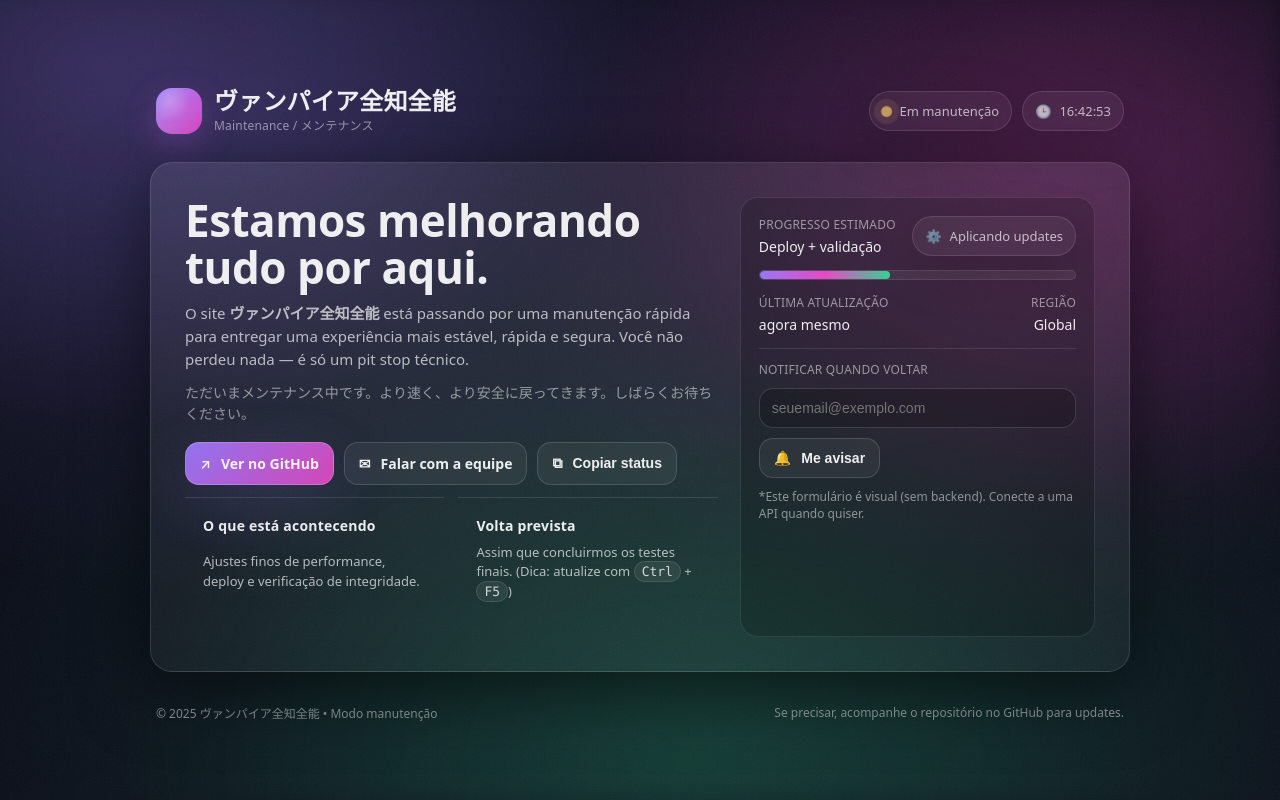
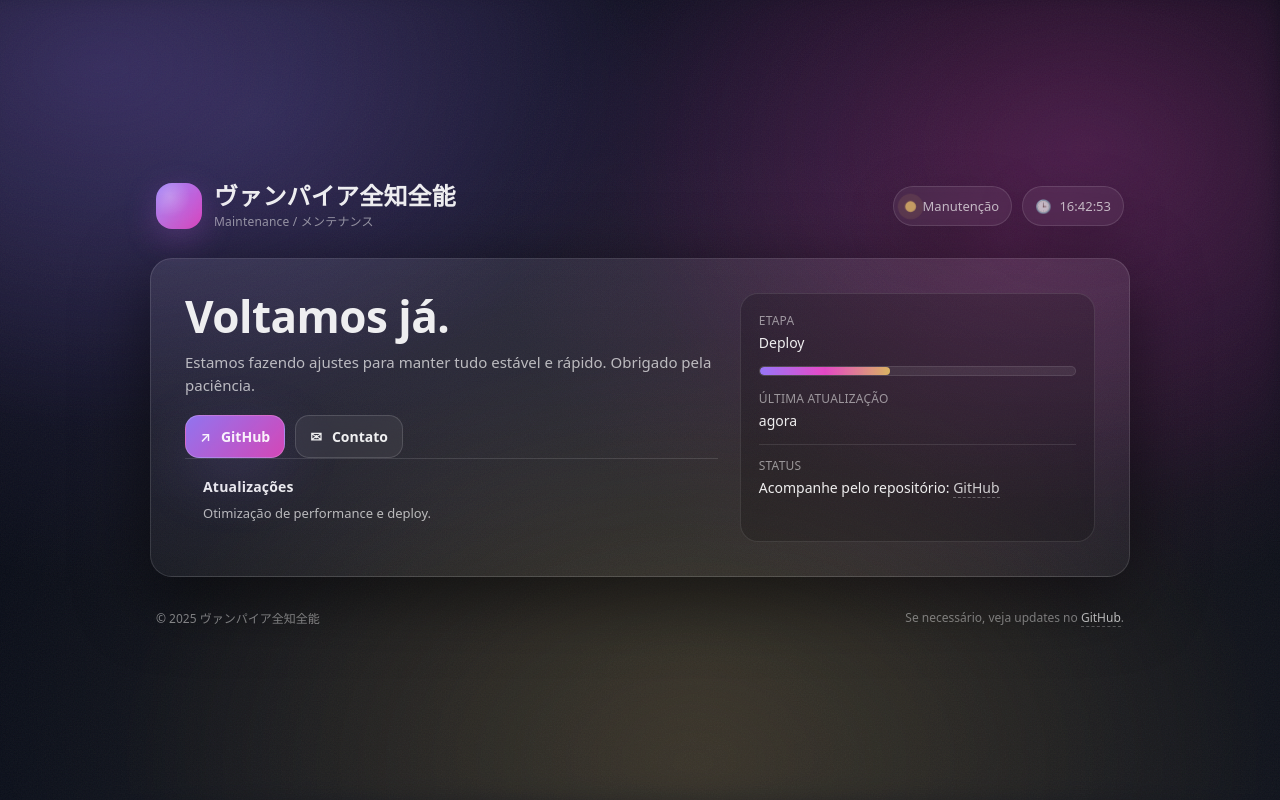
Before and after one commit to VANPAYA/TESTEE-MANUTENCAO, a plain HTML site: page index.html in a window 1280 px wide. Drawn offline with Linux system fonts and the light colour scheme.

Commit message:
Update index.html

```diff
--- a/index.html
+++ b/index.html
@@ -4,20 +4,17 @@
   <meta charset="utf-8" />
   <meta name="viewport" content="width=device-width,initial-scale=1" />
   <meta name="theme-color" content="#0b0f1a" />
-  <meta name="description" content="ヴァンパイア全知全能 — estamos em manutenção para melhorar sua experiência. Voltamos já." />
+  <meta name="description" content="ヴァンパイア全知全能 — manutenção em andamento." />
   <title>Manutenção • ヴァンパイア全知全能</title>
 
   <style>
     :root{
       --bg0:#060812;
       --bg1:#0b0f1a;
-      --card: rgba(255,255,255,.06);
-      --card2: rgba(255,255,255,.10);
       --txt: rgba(255,255,255,.92);
       --muted: rgba(255,255,255,.68);
       --muted2: rgba(255,255,255,.52);
       --line: rgba(255,255,255,.12);
-      --ok:#38f6a5;
       --warn:#ffd36e;
       --accent:#9b7bff;
       --accent2:#ff4fd8;
@@ -33,12 +30,12 @@
       font-family: ui-sans-serif, system-ui, -apple-system, Segoe UI, Roboto, Helvetica, Arial, "Apple Color Emoji","Segoe UI Emoji";
       background: radial-gradient(1200px 800px at 20% 15%, rgba(155,123,255,.18), transparent 60%),
                   radial-gradient(900px 700px at 78% 30%, rgba(255,79,216,.16), transparent 55%),
-                  radial-gradient(1200px 900px at 55% 85%, rgba(56,246,165,.10), transparent 60%),
+                  radial-gradient(1200px 900px at 55% 85%, rgba(255,211,110,.10), transparent 60%),
                   linear-gradient(180deg, var(--bg0), var(--bg1));
       overflow-x:hidden;
     }
 
-    /* subtle animated noise + aurora */
+    /* subtle animated aurora + noise */
     .fx, .fx::before, .fx::after{
       position:fixed; inset:0; pointer-events:none; z-index:-1;
     }
@@ -47,7 +44,7 @@
       background:
         radial-gradient(900px 600px at 10% 10%, rgba(155,123,255,.22), transparent 60%),
         radial-gradient(800px 600px at 85% 20%, rgba(255,79,216,.18), transparent 60%),
-        radial-gradient(900px 650px at 55% 95%, rgba(56,246,165,.12), transparent 65%);
+        radial-gradient(900px 650px at 55% 95%, rgba(255,211,110,.12), transparent 65%);
       filter: blur(14px);
       opacity:.95;
       transform: translate3d(0,0,0);
@@ -183,7 +180,6 @@
       grid-template-columns: 1.2fr .8fr;
       gap: 22px;
     }
-
     @media (max-width: 860px){
       .hero{ grid-template-columns: 1fr; }
     }
@@ -202,13 +198,6 @@
       line-height: 1.55;
     }
 
-    .jp{
-      margin-top: 10px;
-      color: var(--muted2);
-      font-size: 14px;
-      line-height: 1.5;
-    }
-
     .statusBox{
       padding: 18px;
       border-radius: 18px;
@@ -217,13 +206,6 @@
       display:grid;
       gap: 14px;
       align-content:start;
-    }
-
-    .statusRow{
-      display:flex;
-      align-items:flex-start;
-      justify-content:space-between;
-      gap: 12px;
     }
 
     .label{
@@ -251,7 +233,7 @@
       height:100%;
       width: 62%;
       border-radius: 999px;
-      background: linear-gradient(90deg, rgba(155,123,255,.95), rgba(255,79,216,.85), rgba(56,246,165,.80));
+      background: linear-gradient(90deg, rgba(155,123,255,.95), rgba(255,79,216,.85), rgba(255,211,110,.80));
       filter: saturate(1.05);
       animation: load 2.8s ease-in-out infinite alternate;
     }
@@ -267,7 +249,7 @@
       margin-top: 18px;
     }
 
-    a.btn, button.btn{
+    a.btn{
       appearance:none;
       border: 1px solid rgba(255,255,255,.14);
       background: rgba(255,255,255,.06);
@@ -284,7 +266,7 @@
       transition: transform .12s ease, background .12s ease, border-color .12s ease;
       backdrop-filter: blur(10px);
     }
-    a.btn:hover, button.btn:hover{
+    a.btn:hover{
       transform: translateY(-1px);
       background: rgba(255,255,255,.09);
       border-color: rgba(255,255,255,.22);
@@ -298,24 +280,12 @@
       background: linear-gradient(135deg, rgba(155,123,255,.98), rgba(255,79,216,.86));
     }
 
-    .grid2{
-      display:grid;
-      grid-template-columns: 1fr 1fr;
-      gap: 14px;
-      padding: 0 0 18px;
-      margin-top: 12px;
-    }
-    @media (max-width: 860px){
-      .grid2{ grid-template-columns: 1fr; }
-    }
-
     .mini{
       padding: 18px;
       border-top: 1px solid var(--line);
       display:grid;
       gap: 8px;
     }
-
     .mini h3{
       margin:0;
       font-size: 14px;
@@ -338,46 +308,19 @@
       flex-wrap: wrap;
     }
 
-    .kbd{
-      font-family: ui-monospace, SFMono-Regular, Menlo, Monaco, Consolas, "Liberation Mono", "Courier New", monospace;
-      background: rgba(255,255,255,.07);
-      border: 1px solid rgba(255,255,255,.12);
-      padding: 2px 7px;
-      border-radius: 999px;
+    a.link{
       color: rgba(255,255,255,.78);
+      text-decoration: none;
+      border-bottom: 1px dashed rgba(255,255,255,.28);
+    }
+    a.link:hover{
+      color: rgba(255,255,255,.92);
+      border-bottom-color: rgba(255,255,255,.45);
     }
 
-    /* accessible focus */
-    a:focus-visible, button:focus-visible, input:focus-visible{
+    a:focus-visible{
       outline: 3px solid rgba(155,123,255,.55);
       outline-offset: 3px;
-    }
-
-    /* optional email box */
-    .notify{
-      display:flex;
-      gap: 10px;
-      flex-wrap: wrap;
-      margin-top: 10px;
-    }
-    .notify input{
-      flex: 1 1 240px;
-      padding: 11px 12px;
-      border-radius: 14px;
-      border: 1px solid rgba(255,255,255,.14);
-      background: rgba(0,0,0,.18);
-      color: var(--txt);
-      font-size: 14px;
-    }
-    .toast{
-      margin-top: 10px;
-      display:none;
-      padding: 10px 12px;
-      border-radius: 14px;
-      border: 1px solid rgba(56,246,165,.30);
-      background: rgba(56,246,165,.08);
-      color: rgba(255,255,255,.86);
-      font-size: 13px;
     }
   </style>
 </head>
@@ -387,7 +330,6 @@
 
   <main>
     <div class="wrap">
-
       <header>
         <div class="brand" aria-label="Marca do site">
           <div class="logo" aria-hidden="true"></div>
@@ -400,7 +342,7 @@
         <div class="top-right">
           <div class="pill" title="Status">
             <span class="dot" aria-hidden="true"></span>
-            <span>Em manutenção</span>
+            <span>Manutenção</span>
           </div>
           <div class="pill" title="Horário">
             <span aria-hidden="true">🕒</span>
@@ -412,107 +354,72 @@
       <section class="card">
         <div class="hero">
           <div>
-            <h2 class="title">Estamos melhorando tudo por aqui.</h2>
+            <h2 class="title">Voltamos já.</h2>
             <p class="subtitle">
-              O site <strong>ヴァンパイア全知全能</strong> está passando por uma manutenção rápida para entregar uma experiência
-              mais estável, rápida e segura. Você não perdeu nada — é só um pit stop técnico.
-            </p>
-            <p class="jp">
-              ただいまメンテナンス中です。より速く、より安全に戻ってきます。しばらくお待ちください。
+              Estamos fazendo ajustes para manter tudo estável e rápido. Obrigado pela paciência.
             </p>
 
             <div class="actions" role="group" aria-label="Ações">
               <!-- TROQUE A URL DO REPO AQUI -->
               <a class="btn primary" href="https://github.com/SEU_USUARIO/SEU_REPO" target="_blank" rel="noreferrer">
-                <span aria-hidden="true">↗</span> Ver no GitHub
+                <span aria-hidden="true">↗</span> GitHub
               </a>
 
-              <!-- TROQUE O EMAIL AQUI -->
+              <!-- TROQUE O EMAIL AQUI (ou remova o botão) -->
               <a class="btn" href="mailto:contato@seudominio.com?subject=Manuten%C3%A7%C3%A3o%20-%20Vampire%20Site">
-                <span aria-hidden="true">✉</span> Falar com a equipe
+                <span aria-hidden="true">✉</span> Contato
               </a>
-
-              <button class="btn" type="button" id="copyStatus">
-                <span aria-hidden="true">⧉</span> Copiar status
-              </button>
             </div>
 
-            <div class="grid2">
-              <div class="mini">
-                <h3>O que está acontecendo</h3>
-                <p id="tip">Ajustes finos de performance, deploy e verificação de integridade.</p>
-              </div>
-              <div class="mini">
-                <h3>Volta prevista</h3>
-                <p>
-                  Assim que concluirmos os testes finais. (Dica: atualize com <span class="kbd">Ctrl</span> + <span class="kbd">F5</span>)
-                </p>
-              </div>
+            <div class="mini">
+              <h3>Atualizações</h3>
+              <p id="tip">Otimização de performance e deploy.</p>
             </div>
           </div>
 
           <aside class="statusBox" aria-label="Painel de status">
-            <div class="statusRow">
-              <div>
-                <div class="label">Progresso estimado</div>
-                <div class="value">Deploy + validação</div>
-              </div>
-              <div class="pill" style="margin-left:auto">
-                <span aria-hidden="true">⚙️</span>
-                <span id="phase">Aplicando updates</span>
-              </div>
+            <div>
+              <div class="label">Etapa</div>
+              <div class="value" id="phase">Deploy</div>
             </div>
 
             <div class="bar" aria-label="Barra de progresso (ilustrativa)">
               <i aria-hidden="true"></i>
             </div>
 
-            <div class="statusRow">
-              <div>
-                <div class="label">Última atualização</div>
-                <div class="value" id="updated">agora mesmo</div>
-              </div>
-              <div style="text-align:right">
-                <div class="label">Região</div>
-                <div class="value">Global</div>
-              </div>
+            <div>
+              <div class="label">Última atualização</div>
+              <div class="value" id="updated">agora</div>
             </div>
 
             <div style="border-top:1px solid rgba(255,255,255,.10); padding-top: 12px;">
-              <div class="label">Notificar quando voltar</div>
-
-              <div class="notify" role="group" aria-label="Notificação por e-mail (simulada)">
-                <input id="email" type="email" autocomplete="email" placeholder="seuemail@exemplo.com" aria-label="Seu e-mail" />
-                <button class="btn" type="button" id="notifyBtn">
-                  <span aria-hidden="true">🔔</span> Me avisar
-                </button>
+              <div class="label">Status</div>
+              <div class="value">
+                Acompanhe pelo repositório:
+                <a class="link" href="https://github.com/SEU_USUARIO/SEU_REPO" target="_blank" rel="noreferrer">GitHub</a>
               </div>
-
-              <div class="toast" id="toast" role="status" aria-live="polite"></div>
-              <p style="margin:10px 0 0; color: rgba(255,255,255,.50); font-size: 12px;">
-                *Este formulário é visual (sem backend). Conecte a uma API quando quiser.
-              </p>
             </div>
           </aside>
         </div>
       </section>
 
       <div class="footer">
-        <div>© <span id="year"></span> ヴァンパイア全知全能 • Modo manutenção</div>
-        <div>Se precisar, acompanhe o repositório no GitHub para updates.</div>
+        <div>© <span id="year"></span> ヴァンパイア全知全能</div>
+        <div><span style="opacity:.8">Se necessário, veja updates no</span> <a class="link" href="https://github.com/SEU_USUARIO/SEU_REPO" target="_blank" rel="noreferrer">GitHub</a>.</div>
       </div>
     </div>
   </main>
 
   <script>
-    // ====== CONFIG (edite aqui se quiser) ======
-    const REPO_URL = "https://github.com/SEU_USUARIO/SEU_REPO"; // mesmo link do botão
-    const CONTACT_EMAIL = "contato@seudominio.com";
+    // edite aqui:
+    const REPO_URL = "https://github.com/SEU_USUARIO/SEU_REPO";
 
-    // ====== clock ======
+    // clock + year
     const clockEl = document.getElementById("clock");
-    const yearEl = document.getElementById("year");
+    const yearEl  = document.getElementById("year");
     const updatedEl = document.getElementById("updated");
+    const tipEl = document.getElementById("tip");
+    const phaseEl = document.getElementById("phase");
 
     function two(n){ return String(n).padStart(2,"0"); }
     function tick(){
@@ -522,60 +429,20 @@
     tick(); setInterval(tick, 1000);
     yearEl.textContent = new Date().getFullYear();
 
-    // ====== rotating tips ======
-    const tipEl = document.getElementById("tip");
-    const phaseEl = document.getElementById("phase");
-    const tips = [
-      "Ajustes finos de performance, deploy e verificação de integridade.",
-      "Otimização de assets (CSS/JS) e cache inteligente.",
-      "Revisão de segurança e validação de rotas.",
-      "Refino de UI/UX e correção de bugs chatos.",
-      "Atualização do build e limpeza de dependências."
-    ];
-    const phases = ["Aplicando updates", "Rodando testes", "Validando deploy", "Checando logs", "Finalizando"];
-    let idx = 0;
+    // clean, short rotations (no "IA-ish" text)
+    const tips = ["Otimização de performance e deploy.", "Ajustes de estabilidade.", "Atualização de build e assets."];
+    const phases = ["Deploy", "Testes", "Finalização"];
+    let i = 0;
 
     setInterval(() => {
-      idx = (idx + 1) % tips.length;
-      tipEl.textContent = tips[idx];
-      phaseEl.textContent = phases[idx % phases.length];
-      updatedEl.textContent = "há poucos segundos";
-    }, 5200);
+      i = (i + 1) % tips.length;
+      tipEl.textContent = tips[i];
+      phaseEl.textContent = phases[i % phases.length];
+      updatedEl.textContent = "há instantes";
+    }, 6500);
 
-    // ====== copy status ======
-    document.getElementById("copyStatus").addEventListener("click", async () => {
-      const text =
-`[ヴァンパイア全知全能] Em manutenção.
-Status: Deploy + validação em andamento.
-Repo: ${REPO_URL}
-Contato: ${CONTACT_EMAIL}`;
-      try{
-        await navigator.clipboard.writeText(text);
-        toast("Status copiado ✅");
-      }catch(e){
-        toast("Não consegui copiar automaticamente. Selecione e copie manualmente.");
-      }
-    });
-
-    // ====== fake notify (UI only) ======
-    const toastEl = document.getElementById("toast");
-    const emailEl = document.getElementById("email");
-    document.getElementById("notifyBtn").addEventListener("click", () => {
-      const v = (emailEl.value || "").trim();
-      if(!v || !/^[^\s@]+@[^\s@]+\.[^\s@]+$/.test(v)){
-        toast("Digite um e-mail válido 🙂");
-        return;
-      }
-      toast(`Fechado! Se tivesse backend, eu avisaria ${v} quando voltarmos 🔔`);
-      emailEl.value = "";
-    });
-
-    function toast(msg){
-      toastEl.textContent = msg;
-      toastEl.style.display = "block";
-      clearTimeout(toastEl._t);
-      toastEl._t = setTimeout(() => (toastEl.style.display = "none"), 4200);
-    }
+    // keep links consistent
+    document.querySelectorAll('a[href*="github.com/SEU_USUARIO/SEU_REPO"]').forEach(a => a.href = REPO_URL);
   </script>
 </body>
 </html>
```
